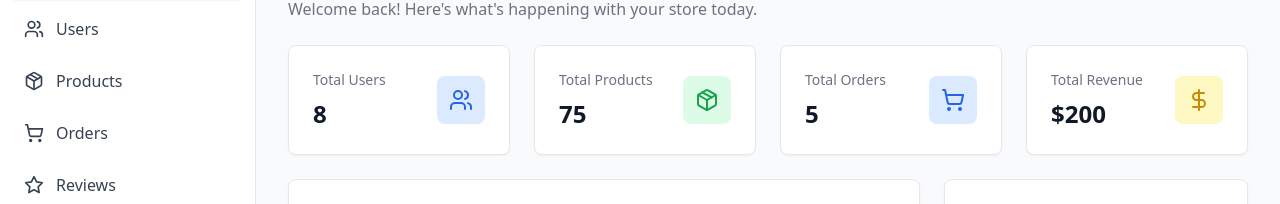
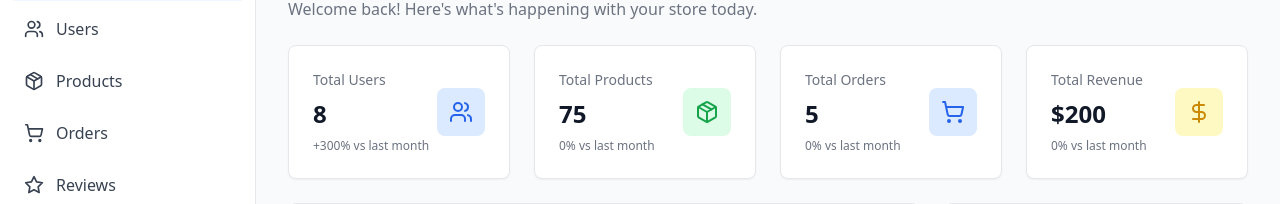
Before and after one commit to shanjid5566/backbencherMart_admin, a React (Vite) app: page / in a window 1280 px wide. Shown: the part 127-331 px from the top of the page. Built offline with nearby package versions, Linux system fonts and the light colour scheme; no server answers; sample sign-in values are in the browser's storage.

Commit message:
refactor: clean up MetricCard component and improve change display logic

```diff
--- a/src/components/dashboard/MetricCard.tsx
+++ b/src/components/dashboard/MetricCard.tsx
@@ -1,9 +1,18 @@
-import { TrendingUp, TrendingDown } from 'lucide-react'
+interface MetricCardProps {
+  title: string;
+  value: string;
+  change?: number;
+  icon: React.ReactNode;
+  iconBgColor?: string;
+}
 
-const MetricCard = ({ title, value, change, icon, iconBgColor = 'bg-primary-100 dark:bg-primary-900/20' }: MetricCardProps) => {
-  const isPositive = change && change > 0
-  const isNegative = change && change < 0
-
+const MetricCard = ({
+  title,
+  value,
+  change,
+  icon,
+  iconBgColor = "bg-primary-100 dark:bg-primary-900/20",
+}: MetricCardProps) => {
   return (
     <div className="card p-6">
       <div className="flex items-center justify-between">
@@ -14,27 +23,16 @@ const MetricCard = ({ title, value, change, icon, iconBgColor = 'bg-primary-100
           <p className="text-2xl font-bold text-gray-900 dark:text-gray-100 mt-2">
             {value}
           </p>
-          {/* {change !== undefined && (
-            <div className="flex items-center gap-1 mt-2">
-              {isPositive && <TrendingUp className="w-4 h-4 text-green-500" />}
-              {isNegative && <TrendingDown className="w-4 h-4 text-red-500" />}
-              <span className={`text-sm font-medium ${
-                isPositive ? 'text-green-600 dark:text-green-400' :
-                isNegative ? 'text-red-600 dark:text-red-400' :
-                'text-gray-600 dark:text-gray-400'
-              }`}>
-                {change > 0 && '+'}{change}%
-              </span>
-              <span className="text-sm text-gray-500 dark:text-gray-400">vs last month</span>
-            </div>
-          )} */}
+          {change !== undefined && (
+            <p className="text-xs text-gray-500 dark:text-gray-400 mt-2">
+              {change > 0 ? `+${change}%` : `${change}%`} vs last month
+            </p>
+          )}
         </div>
-        <div className={`p-3 rounded-lg ${iconBgColor}`}>
-          {icon}
-        </div>
+        <div className={`p-3 rounded-lg ${iconBgColor}`}>{icon}</div>
       </div>
     </div>
-  )
-}
+  );
+};
 
-export default MetricCard
+export default MetricCard;
```
